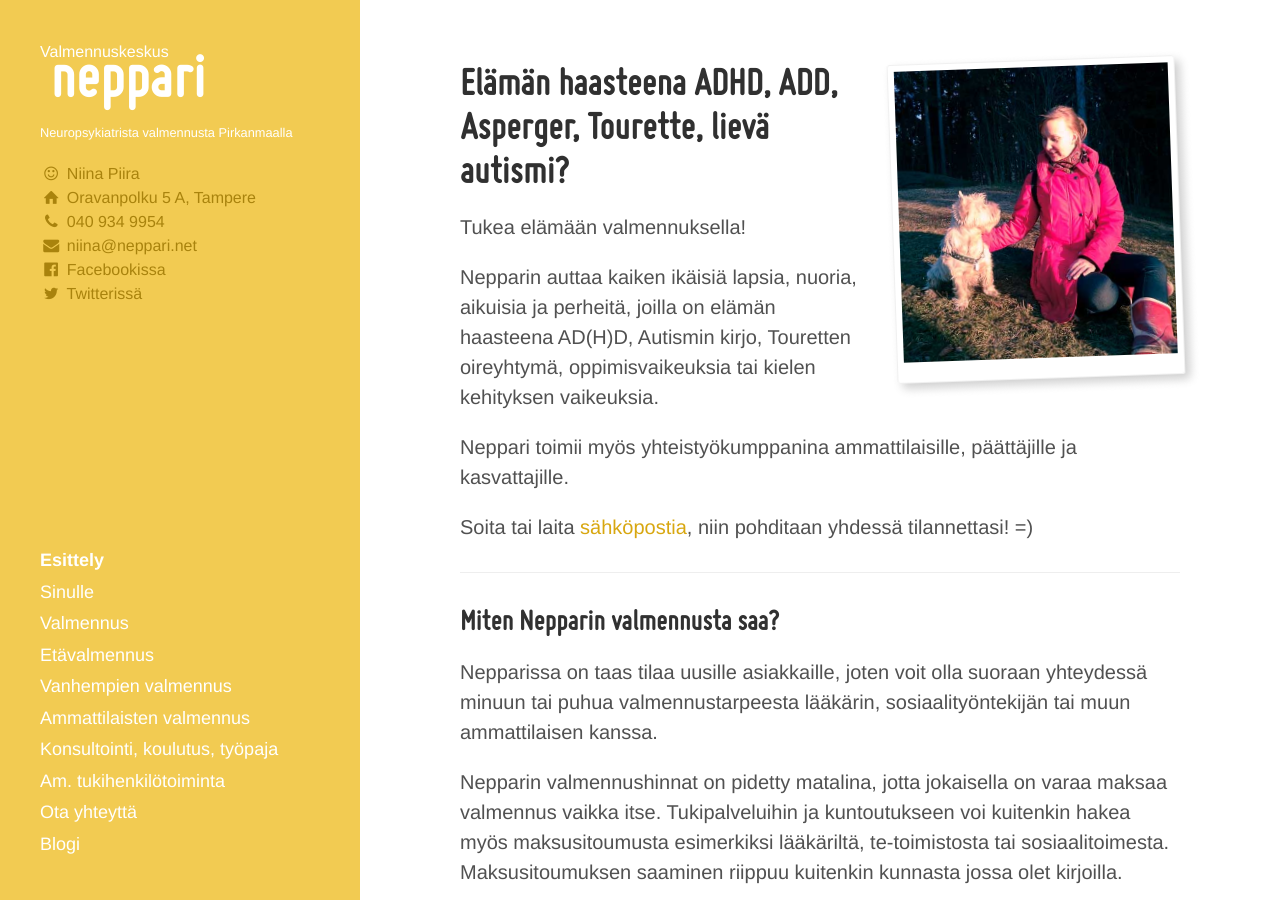
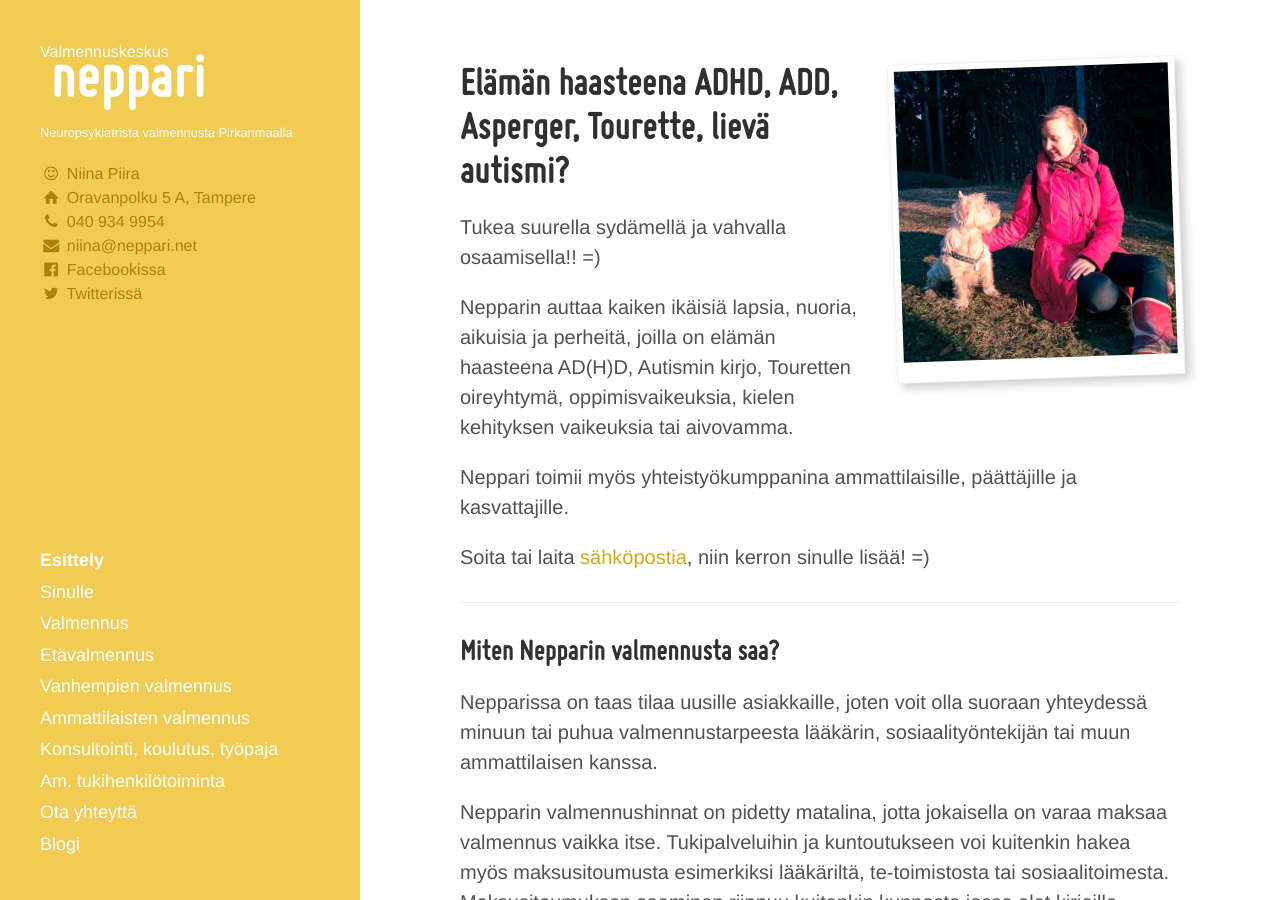
Before and after one commit to niinapiira/neppari.net, a Jekyll site: the page built from index.md, in a window 1280 px wide and 900 px high. Built offline with Jekyll 4.4.1, drawn with Linux system fonts in a browser that asks for light colours.

Commit message:
Updated index.md

```diff
--- a/index.md
+++ b/index.md
@@ -18,13 +18,13 @@ published: true
 
 
 
-Tukea elämään valmennuksella!
+Tukea suurella sydämellä ja vahvalla osaamisella!! =)
 
-Nepparin auttaa kaiken ikäisiä lapsia, nuoria, aikuisia ja perheitä, joilla on elämän haasteena AD(H)D, Autismin kirjo, Touretten oireyhtymä, oppimisvaikeuksia tai kielen kehityksen vaikeuksia.
+Nepparin auttaa kaiken ikäisiä lapsia, nuoria, aikuisia ja perheitä, joilla on elämän haasteena AD(H)D, Autismin kirjo, Touretten oireyhtymä, oppimisvaikeuksia, kielen kehityksen vaikeuksia tai aivovamma.
 
 Neppari toimii myös yhteistyökumppanina ammattilaisille, päättäjille ja kasvattajille.
 
-Soita tai laita [sähköpostia](/ota-yhteytta), niin pohditaan yhdessä tilannettasi! =)
+Soita tai laita [sähköpostia](/ota-yhteytta), niin kerron sinulle lisää! =)
 
 ___
 
```
